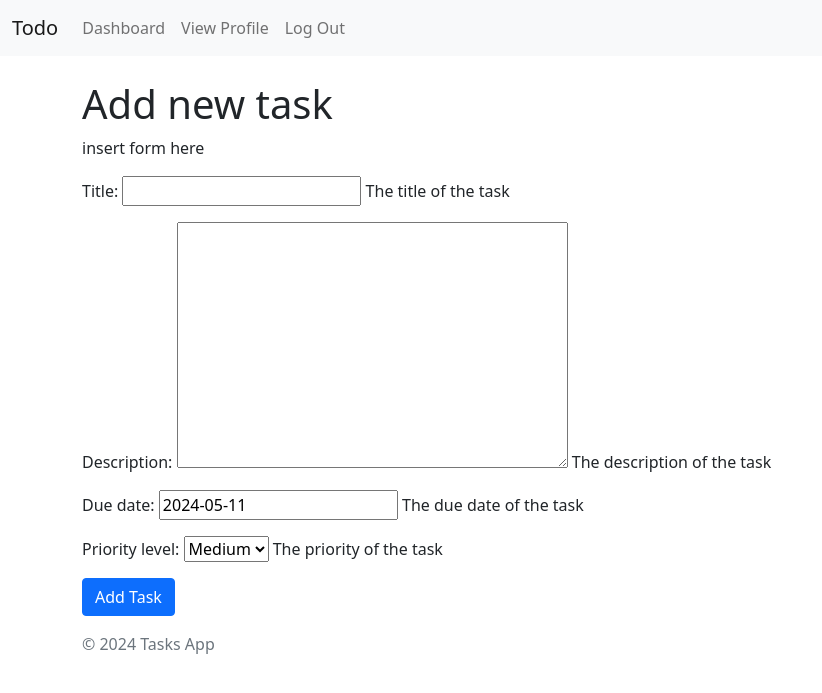
After one commit to Abualasif/To-do, a Django app: page /add_task in a window 1280 px wide. The commit adds this page. Shown: the top 693 px of the page, without its empty margins (0-822 px from the left). Run offline with Django 5.2, Linux system fonts and the light colour scheme; the visitor is signed in with stand-in values (Sample User, id 1).

Commit message:
User can create tasks

```diff
--- a/tasks/forms.py
+++ b/tasks/forms.py
@@ -1,8 +1,13 @@
 from django import forms
 from django.contrib.auth.forms import UserCreationForm
-from .models import CustomUserModel
+from .models import CustomUserModel, Task, Tag
 
 class CustomUserCreationForm(UserCreationForm):
     class Meta(UserCreationForm.Meta):
         model = CustomUserModel
         fields = ('username', 'email', 'password1', 'password2')
+
+class TaskForm(forms.ModelForm):
+    class Meta:
+        model = Task
+        fields = ['title', 'description', 'due_date', 'priority_level']
--- a/tasks/models.py
+++ b/tasks/models.py
@@ -41,7 +41,7 @@ class Task(models.Model):
     title = models.CharField(max_length=100, help_text='The title of the task')
     description = models.TextField(help_text='The description of the task')
     due_date = models.DateField(default=date.today, help_text='The due date of the task')
-    completed = models.BooleanField(help_text='Whether the task is completed or not')
+    completed = models.BooleanField(default=False, help_text='Whether the task is completed or not')
     priority_level = models.IntegerField(choices=PRIORITY_CHOICES, default=MEDIUM, help_text='The priority of the task')
 
 
--- /dev/null
+++ b/tasks/templates/add_task.html
@@ -0,0 +1,16 @@
+{% extends 'base.html' %}
+
+{% block title %}Add Task{% endblock %}
+
+{% block content %}
+<h1>Add new task</h1>
+
+<p>insert form here</p>
+
+<form method="post">
+    {% csrf_token %}
+    {{ form.as_p }}
+    <button class="btn btn-primary" type="submit">Add Task</button>
+</form>
+
+{% endblock %}
--- a/tasks/templates/base.html
+++ b/tasks/templates/base.html
@@ -18,6 +18,7 @@
     <div class="container mt-4">
         <div class="content">
             {% block content %}
+
             <!-- Page content goes here -->
             {% endblock %}
         </div>
--- a/tasks/templates/dashboard.html
+++ b/tasks/templates/dashboard.html
@@ -5,9 +5,7 @@
 {% block content %}
 <h1>Welcome {{ user.username }}</h1>
 
-<p>Search Task by Keyword, due date, priority, category</p>
-<p>Tasks</p>
-<p>Add Task button</p>
-<p>view profile</p>
+<a href="{% url 'add_task' %}" class="btn btn-primary" >Add Task +</a>
+
 
 {% endblock %}
--- a/tasks/templates/nav_authenticated.html
+++ b/tasks/templates/nav_authenticated.html
@@ -2,7 +2,7 @@
     <div class="container-fluid">
 
         <!-- Brand -->
-        <a class="navbar-brand" href="#">Todo</a>
+        <a class="navbar-brand" href="{% url 'index' %}">Todo</a>
 
         <!-- Toggle for smaller screens -->
         <button class="navbar-toggler" type="button" data-toggle="collapse" data-target="#navbarNav" aria-controls="navbarNav" aria-expanded="false" aria-label="Toggle Navigation">
@@ -12,6 +12,11 @@
         <!-- Collapsible content-->
         <div class="collapse navbar-collapse" id="navbarNav">
             <ul class="navbar-nav">
+
+                <li class="nav-item">
+                    <a class="nav-link" href="{% url 'dashboard' %}">Dashboard</a>
+                </li>
+
                 <li class="nav-item">
                     <a class="nav-link" href="#">View Profile</a>
                 </li>
@@ -19,6 +24,7 @@
                 <li class="nav-item">
                     <a class="nav-link" href="{% url 'log_out' %}">Log Out</a>
                 </li>
+
             </ul>
         </div>
 
--- a/tasks/templates/tasks/index.html
+++ b/tasks/templates/tasks/index.html
@@ -4,10 +4,9 @@
 
 {% block content %}
 
-
     {% if messages %}
         {% for message in messages %}
-            <div class="alert alert-success">
+            <div>
                 <strong>{{ message }}</strong>
             </div>
         {% endfor %}
--- a/tasks/urls.py
+++ b/tasks/urls.py
@@ -1,5 +1,5 @@
 from django.urls import path
-from .views import index, task_list, task_detail, sign_up, log_in, dashboard, log_out
+from .views import index, task_list, task_detail, sign_up, log_in, dashboard, log_out, add_task
 
 urlpatterns = [
     path('', index, name='index'),
@@ -7,6 +7,8 @@ urlpatterns = [
     path('log_in', log_in, name='log_in'),
     path('log_out', log_out, name='log_out'),
     path('dashboard', dashboard, name='dashboard'),
+    path('add_task', add_task, name='add_task'),
+
     path('task_list', task_list, name='task_list'),
     path('<int:pk>', task_detail, name='task_detail'),
 ]
--- a/tasks/views.py
+++ b/tasks/views.py
@@ -4,7 +4,7 @@ from django.contrib.auth import login, logout, authenticate
 from django.contrib.auth.forms import AuthenticationForm
 from django.contrib.auth.decorators import login_required
 from .models import CustomUserModel, Task, Tag
-from .forms import CustomUserCreationForm
+from .forms import CustomUserCreationForm, TaskForm
 
 def index(request):
     """
@@ -57,6 +57,26 @@ def log_out(request):
     messages.success(request, 'You have been logged out')
     return redirect('index')
 
+@login_required
+def add_task(request):
+    """
+    View for adding a task. Upon creation of task, user is redirected to
+    their dashboard with a success message
+    """
+    user = request.user
+
+    if request.method == 'POST':
+        form = TaskForm(request.POST)
+        if form.is_valid():
+            task = form.save(commit=False)
+            task.user = request.user
+            task.save()
+            messages.success(request, 'Task added!')
+            return redirect('dashboard')
+    else:
+        form = TaskForm()
+    return render(request, 'add_task.html', {'user':user, 'form':form})
+
 def task_list(request):
     """
     View function for listing all tasks.
```
